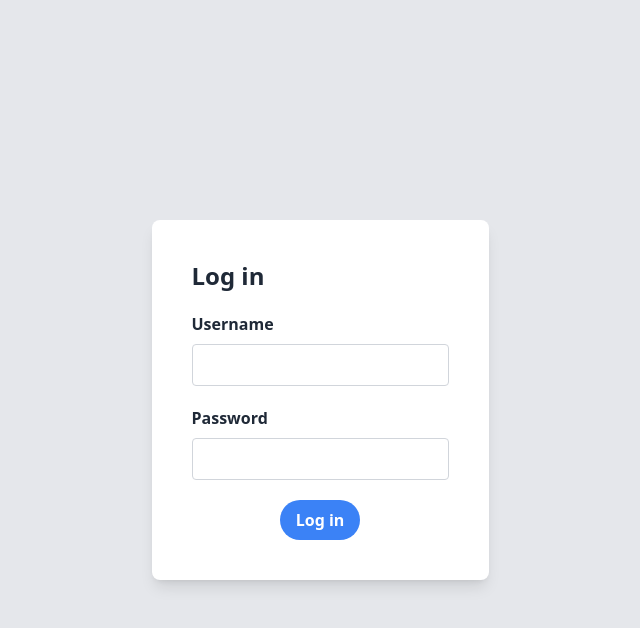
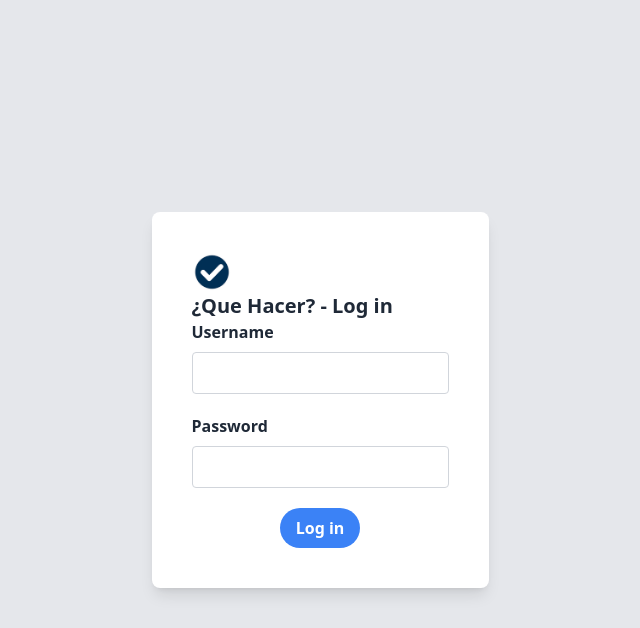
Before and after one commit to ivanderk/que_hacer, a Flask app: page /login in a window 1280 px wide. Shown: the top 628 px of the page, without its empty margins (320-960 px from the left). Run offline with Flask 3, Linux system fonts and the light colour scheme; some libraries are stand-ins or nearby versions.

Commit message:
Added icon & favicon

```diff
--- a/middleware.py
+++ b/middleware.py
@@ -1,6 +1,9 @@
 from flask import request, redirect, url_for, session
 
 def authenticate_handler(response):
+    if request.endpoint in 'static':
+        return response
+
     if request.endpoint not in ('login', 'logout') and 'user_name' not in session:
         return redirect(url_for('login', next=request.url))
 
--- a/templates/header.html
+++ b/templates/header.html
@@ -1,5 +1,6 @@
 <meta charset="UTF-8">
 <meta name="viewport" content="width=device-width, initial-scale=1.0">
+<link rel="shortcut icon" href="{{ url_for('static', filename='favicon.ico') }}">
 <script src="https://unpkg.com/htmx.org@1.8.5"
             integrity="sha384-7aHh9lqPYGYZ7sTHvzP1t3BAfLhYSTy9ArHdP3Xsr9/3TlGurYgcPBoFmXX2TX/w"
             crossorigin="anonymous"></script>
--- a/templates/index.html
+++ b/templates/index.html
@@ -15,6 +15,7 @@
 
     <div class="navbar bg-base-100">
       <div class="flex-1">
+        <img class="w-10 h-10" src="{{ url_for('static', filename='checkmark.png') }}">
         <a class="btn btn-ghost normal-case text-xl">¿Que Hacer?</a>
       </div>
       <div class="flex-none">
--- a/templates/login.html
+++ b/templates/login.html
@@ -7,7 +7,10 @@
 <body class="bg-gray-200">
     <div class="flex justify-center items-center h-screen">
         <form class="bg-white p-10 rounded-lg shadow-lg" action="{{ url_for('login') }}" method="POST">
-            <h2 class="text-2xl font-bold mb-5">Log in</h2>
+
+            <img class="w-10 h-10" src="{{ url_for('static', filename='checkmark.png') }}">
+            <span class="text-xl font-bold ml-auto">¿Que Hacer? - Log in</span>
+
             {% if error %}
             <div class="bg-red-100 border border-red-400 text-red-700 px-4 py-3 rounded relative mb-5" role="alert">
                 <strong class="font-bold">{{ error }}</strong>
```
Also changed, not shown: artwork/android-chrome-192x192.png (added), artwork/android-chrome-512x512.png (added), artwork/apple-touch-icon.png (added), artwork/checkmark.png (added), artwork/favicon-16x16.png (added), artwork/favicon-32x32.png (added), artwork/favicon.ico (added), favicon.ico (deleted), static/checkmark.png (added), static/favicon.ico (added), 1 other file.
